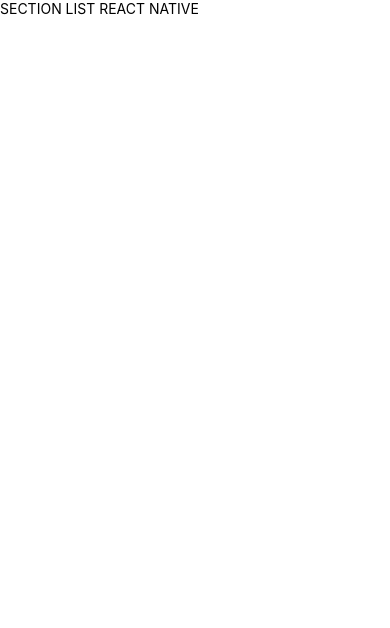
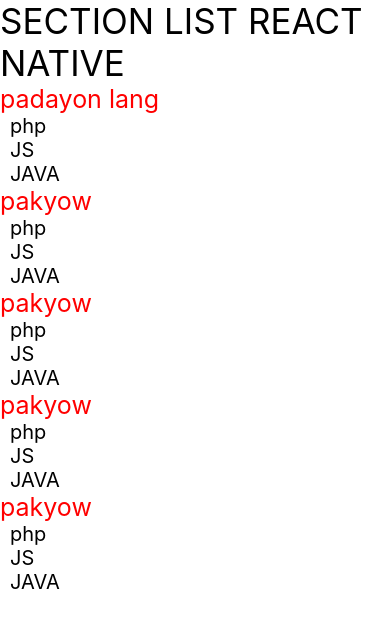
Before and after one commit to m4rkbello/ReactNativeCLI_FullCourse, a React Native app: screen / in a window 390 px wide. Shown: the top 628 px of the page. Built offline with nearby package versions, Linux system fonts and the light colour scheme.

Commit message:
SECTION LIST IN REACT NATIVE

```diff
--- a/components/SectionListComponent.js
+++ b/components/SectionListComponent.js
@@ -6,30 +6,40 @@ const SectionListComponent = () => {
     const patotoya = [
         {
             id: 1,
-            data: 'padayon lang',
+            name: 'padayon lang',
+            data: ['php', 'JS', 'JAVA'],
         },
         {
             id: 2,
-            data: 'nakakita ang',
+            name: 'pakyow',
+            data: ['php', 'JS', 'JAVA'],
         },
         {
             id: 3,
-            data: 'Ginoo sa ',
+            name: 'pakyow',
+            data: ['php', 'JS', 'JAVA'],
         },
         {
             id: 4,
-            data: 'Imong mga',
+            name: 'pakyow',
+            data: ['php', 'JS', 'JAVA'],
         },
         {
             id: 5,
-            data: 'Paghago boi!',
+            name: 'pakyow',
+            data: ['php', 'JS', 'JAVA'],
         }
     ];
 
 
     return (
         <View>
-            <Text sty>SECTION LIST REACT NATIVE</Text>
+            <Text style={styles.headerText}>SECTION LIST REACT NATIVE</Text>
+            <SectionList
+                sections={patotoya}
+                renderItem={({ item }) => <Text style={{ marginLeft: 10, fontSize: 20 }}>{item}</Text>}
+                renderSectionHeader={({ section: { name } }) => <Text style={{ color: 'red', fontSize: 25 }}>{name}</Text>}
+            />
         </View>
     );
 }
```
